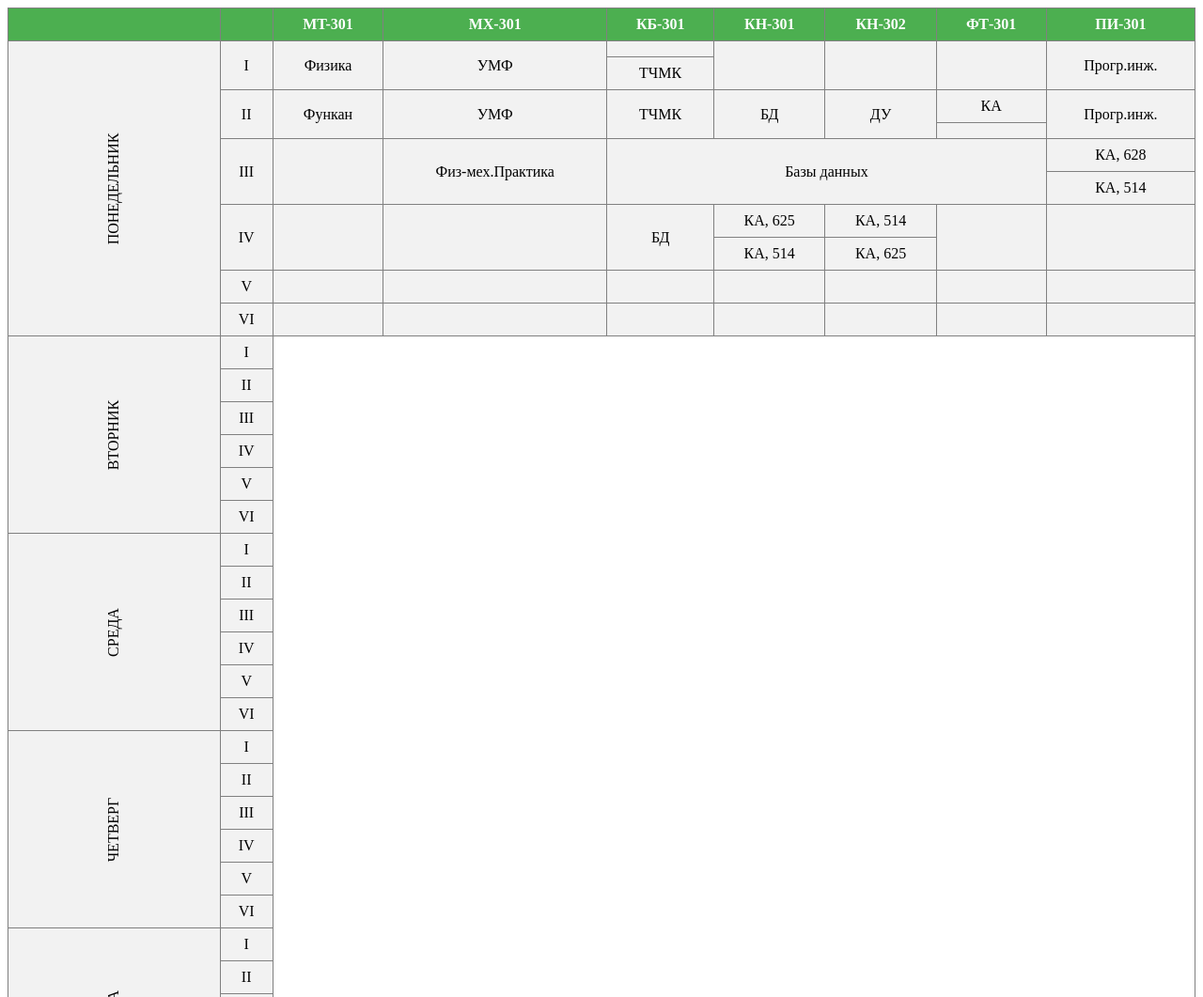
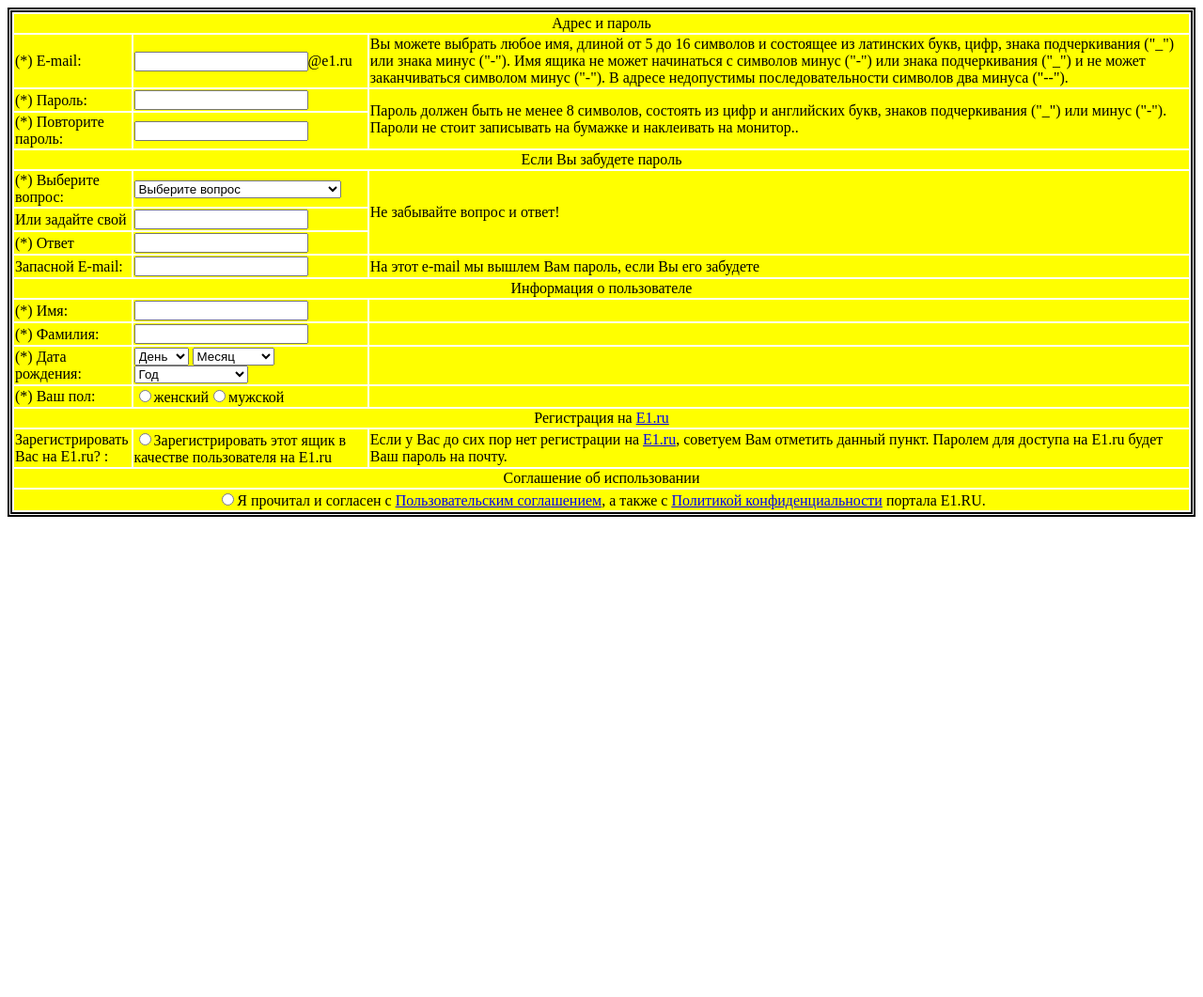
Before and after one commit to zokeer/zokeer.github.io, a plain HTML site: page index.html in a window 1280 px wide. Shown: the top 1061 px of the page at 94% size. After the commit the page ends 800 px from the top, so only its background shows below. Drawn offline with Linux system fonts and the light colour scheme.

Commit message:
initial commit

```diff
--- a/index.html
+++ b/index.html
@@ -1,105 +1,70 @@
+
 <!DOCTYPE html>
 <html>
     <head>
         <meta charset="utf-8">
-	<title>
-		Расписание
-	</title>
-	<style type="text/css">
-	  .rotate-90-degrees
+        <title>Регистрация почтового ящика @e1.ru</title>
+        <style>
+        	table
         	{
-			filter:  progid:DXImageTransform.Microsoft.BasicImage(rotation=0.083);  /* IE6,IE7 */
-			-ms-filter: "progid:DXImageTransform.Microsoft.BasicImage(rotation=0.083)"; /* IE8 */
-			-moz-transform: rotate(-90.0deg);  /* FF3.5+ */
-			-ms-transform: rotate(-90.0deg);  /* IE9+ */
-			-o-transform: rotate(-90.0deg);  /* Opera 10.5 */
-			-webkit-transform: rotate(-90.0deg);  /* Safari 3.1+, Chrome */
-			transform: rotate(-90.0deg);  /* Standard */
-			white-space: nowrap;
-			text-align: center;
+        		border: 5px double black;
+        		background-color:"Honeydew";
+        		height:"100%";
         	}
-		table {
-			border-collapse: collapse;
-			width: 100%;
-			text-align: center;
-		}
-
-		th, td {
-			text-align: center;
-			padding: 8px;
-			background-color: #f2f2f2
-		}
-
-		th {
-			background-color: #4CAF50;
-			text-align: center;
-			color: white;
+        	tr{
+        		background-color: yellow;
         	}
         </style>
     </head>
     <body>
-    <table border="1">
-	<thead>
-	<tr>
-    	<th></th>
-    	<th></th>
-    	<th>MT-301</th>
-    	<th>MX-301</th>
-    	<th>КБ-301</th>
-    	<th>КН-301</th>
-    	<th>КН-302</th>
-    	<th>ФТ-301</th>
-    	<th>ПИ-301</th>
-	</tr>
+        <table align="center">
+            <thead align="center">
+                <tr><td colspan="3">Адрес и пароль</td></tr>
             </thead>
             <tbody>
-        	<tr><td rowspan="10"><div class="rotate-90-degrees">ПОНЕДЕЛЬНИК</div></td><td rowspan="2">I</td><td rowspan="2">Физика</td><td rowspan="2">УМФ</td><td></td><td rowspan="2"></td><td rowspan="2"></td><td rowspan="2"></td><td rowspan="2">Прогр.инж.</td></tr>
-            <tr><td>ТЧМК</td></tr>
-            <tr><td rowspan="2">II</td><td rowspan="2">Функан</td><td rowspan="2">УМФ</td><td rowspan="2">ТЧМК</td><td rowspan="2">БД</td><td rowspan="2">ДУ</td><td>КА</td><td rowspan="2">Прогр.инж.</td></tr>
-            <tr><td></td></tr>
-            <tr><td rowspan="2">III</td><td rowspan="2"></td><td rowspan="2">Физ-мех.Практика</td><td colspan="4" rowspan="2">Базы данных</td><td>КА, 628</td></tr>
-            <tr><td>КА, 514</td></tr>
-            <tr><td rowspan="2">IV</td><td rowspan="2"></td><td rowspan="2"></td><td rowspan="2">БД</td><td>КА, 625</td><td>КА, 514</td><td rowspan="2"></td><td rowspan="2"></td></tr>
-            <tr><td>КА, 514</td><td>КА, 625</td></tr>
-            <tr><td>V</td><td></td><td></td><td></td><td></td><td></td><td></td><td></td></tr>
-            <tr><td>VI</td><td></td><td></td><td></td><td></td><td></td><td></td><td></td></tr>
-			<tr><td rowspan="6"><div class="rotate-90-degrees">ВТОРНИК</div></td>
-			<td>I</td></tr>
-			<tr><td>II</td></tr>
-			<tr><td>III</td></tr>
-			<tr><td>IV</td></tr>
-			<tr><td>V</td></tr>
-			<tr><td>VI</td></tr>
-			<tr><td rowspan="6"><div class="rotate-90-degrees">СРЕДА</div></td>
-			<td>I</td></tr>
-			<tr><td>II</td></tr>
-			<tr><td>III</td></tr>
-			<tr><td>IV</td></tr>
-			<tr><td>V</td></tr>
-			<tr><td>VI</td></tr>
-			<tr><td rowspan="6"><div class="rotate-90-degrees">ЧЕТВЕРГ</div></td>
-			<td>I</td></tr>
-			<tr><td>II</td></tr>
-			<tr><td>III</td></tr>
-			<tr><td>IV</td></tr>
-			<tr><td>V</td></tr>
-			<tr><td>VI</td></tr>
-			<tr><td rowspan="6"><div class="rotate-90-degrees">ПЯТНИЦА</div></td>
-			<td>I</td></tr>
-			<tr><td>II</td></tr>
-			<tr><td>III</td></tr>
-			<tr><td>IV</td></tr>
-			<tr><td>V</td></tr>
-			<tr><td>VI</td></tr>
-			<tr><td rowspan="6"><div class="rotate-90-degrees">СУББОТА</div></td>
-			<td>I</td></tr>
-			<tr><td>II</td></tr>
-			<tr><td>III</td></tr>
-			<tr><td>IV</td></tr>
-			<tr><td>V</td></tr>
-			<tr><td>VI</td></tr>
+                <tr><td width="10%">(*) E-mail:</td><td width="20%"><input type="text" size="20">@e1.ru</td><td>    Вы можете выбрать любое имя, длиной от 5 до 16 символов и состоящее из латинских букв, цифр, знака подчеркивания ("_") или знака минус ("-"). Имя ящика не может начинаться с символов минус ("-") или знака подчеркивания ("_") и не может заканчиваться символом минус ("-"). В адресе недопустимы последовательности символов два минуса ("--").</td></tr>
+                <tr><td width="10%">(*) Пароль:</td><td width="20%"><input type="text" size="20"></td><td rowspan="2">Пароль должен быть не менее 8 символов, состоять из цифр и английских букв, знаков подчеркивания ("_") или минус ("-"). Пароли не стоит записывать на бумажке и наклеивать на монитор..</td></tr>
+                <tr><td width="10%">(*) Повторите пароль:</td><td width="20%"><input type="text" size="20"></td></tr>
+                <tr><td colspan="3" align="center">Если Вы забудете пароль</td></tr>
+                <tr><td width="10%">(*) Выберите вопрос:</td>
+                <td> <select>
+                         <option disabled selected="selected">Выберите вопрос</option>
+                         <option>Девичья фамилия Вашей мамы</option>
+                         <option>Любимый цвет</option>
+                     </select>
+                </td>
+                <td rowspan="3">Не забывайте вопрос и ответ!</td></tr>
+                <tr><td width="10%">Или задайте свой</td><td width="20%"><input type="text" size="20"></td></tr>
+                <tr><td width="10%">(*) Ответ</td><td width="20%"><input type="text" size="20"></td></tr>
+                <tr><td width="10%">Запасной E-mail:</td><td width="20%"><input type="text" size="20"></td><td> На этот e-mail мы вышлем Вам пароль, если Вы его забудете</td></tr>
+                <tr><td colspan="3" align="center">Информация о пользователе</td></tr>
+                <tr><td width="10%">(*) Имя:</td><td width="20%"><input type="text" size="20"></td><td></td></tr>
+                <tr><td width="10%">(*) Фамилия:</td><td width="20%"><input type="text" size="20"></td><td></td></tr>
+                <tr><td width="10%">(*) Дата рождения:</td>
+                <td> <select>
+                         <option disabled selected="selected">День</option>
+                         <option>1</option>
+                         <option>2</option>
+                         <option>много</option>
+                     </select>
+                     <select>
+                      <option disabled selected="selected">Месяц</option>
+                         <option>Январь</option>
+                         <option>не Январь</option>
+                    </select>
+                    <select>
+                         <option disabled selected="selected">Год</option>
+                         <option>основание Руси</option>
+                         <option>Путиновщина</option>
+                         <option>Покемон ГО</option>
+                    </select>
+                </td><td></td></tr>
+                <tr><td width="10%">(*) Ваш пол:</td><td><form><input type="radio" name="sex">женский<input type="radio" name="sex">мужской</form></td><td></td></tr>
+                <tr><td colspan="3" align="center">Регистрация на <a href="http://www.e1.ru/">E1.ru</a></td></tr>
+                <tr><td width="10%">Зарегистрировать Вас на E1.ru? :</td><td><input type="radio">Зарегистрировать этот ящик в качестве пользователя на E1.ru</td><td>Если у Вас до сих пор нет регистрации на <a href="http://www.e1.ru/mye1/">E1.ru</a>, советуем Вам отметить данный пункт. Паролем для доступа на E1.ru будет Ваш пароль на почту.</td></tr>
+                <tr><td colspan="3" align="center">Соглашение об использовании</td></tr>
+                <tr><td colspan="3" align="center"><input type="radio">Я прочитал и согласен с <a href="http://support.e1.ru/help/3208/3228/">Пользовательским соглашением</a>, а также с <a href="http://support.e1.ru/help/3208/3348">Политикой конфиденциальности</a> портала E1.RU.</td></tr>
             </tbody>
         </table>
-	<img src=http://cs5.pikabu.ru/post_img/big/2015/12/04/5/1449210847155432089.jpg alt="Lenost'" width=1024 height=768>
     </body>
 </html>
```
Lines whose indentation alone changed are shown as unchanged.
